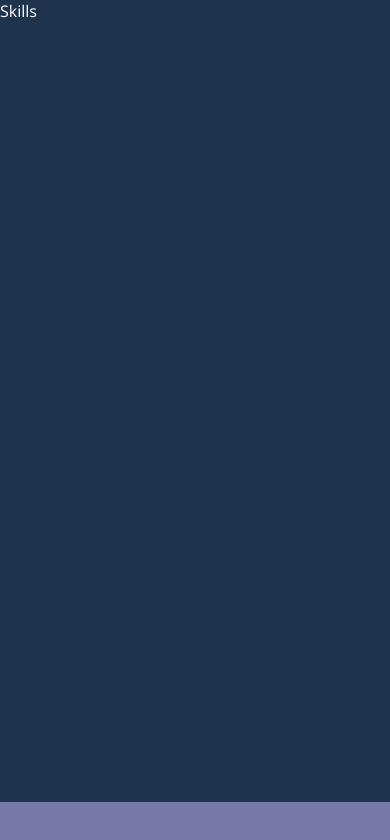
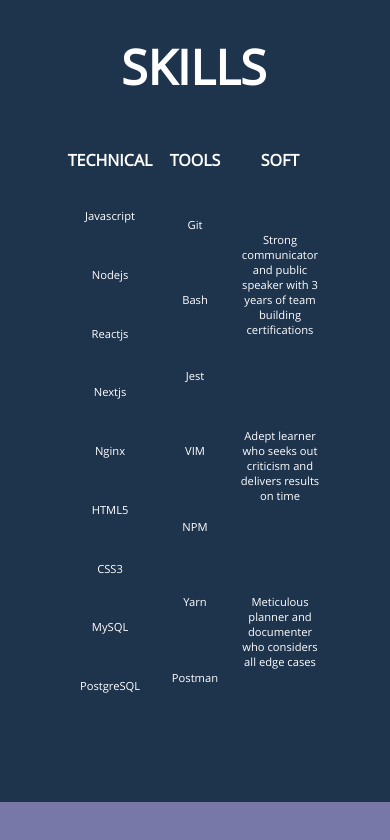
Before and after one commit to cporter1/portfolio-site, a Next.js app: page /sections/Skills in a window 390 px wide. Shown: the top 840 px of the page. Built offline with nearby package versions, Linux system fonts and the light colour scheme.

Commit message:
mobile view supported

```diff
--- a/src/pages/_app.js
+++ b/src/pages/_app.js
@@ -1,6 +1,7 @@
 import '@/styles/main.css'
 import '@/styles/shapes.css'
 import '@/styles/global.css'
+import '@/styles/mobile.css'
 
 export default function App({ Component, pageProps }) {
   return ( <Component {...pageProps} />)
--- a/src/pages/sections/AboutMe.js
+++ b/src/pages/sections/AboutMe.js
@@ -26,7 +26,7 @@
         <div className="about-column1-container">
           <div className='paragraph-wrapper'>
             <p id='top'>
-              Hello, my name is Colin Porter and I am a full stack software engineer with a specialty in frontend.
+              Hello, my name is Colin Porter and I am a full stack software engineer with a focus in frontend.
             </p>
             <p>I have 4+ years of experience building intuitive and feature rich production web applications.</p>
             <p>I have a passion for producing dynamic applications that put the user experience at the forefront of development.</p>
--- a/src/pages/sections/Intro.js
+++ b/src/pages/sections/Intro.js
@@ -7,7 +7,11 @@
       <ShapesAnimimation/>
 
       <h1>Welcome, my name is Colin Porter.</h1>
-      <h2><i>Frontend Software Engineer</i></h2>
+      <h2>
+        <i className="intro-description">
+          Frontend Software Engineer
+        </i>
+      </h2>
 
       <div className="intro-options-wrapper">
         <ScrollToLink id='about-section'   className='scrollto-resume'   >Resume</ScrollToLink>
--- a/src/pages/sections/Skills.js
+++ b/src/pages/sections/Skills.js
@@ -1,7 +1,44 @@
 export default function Skills() {
-    return (
-        <div id='skills-section' className="skills-container">
-            Skills
+  return (
+    <section id='skills-section' className="skills-container">
+      <h2>SKILLS</h2>
+
+      <div className="skills-grid-wrapper">
+        <div className="skills-column1">
+          <h3>TECHNICAL</h3>
+          <ul className="skills-list">
+            <li>Javascript</li>
+            <li>Nodejs</li>
+            <li>Reactjs</li>
+            <li>Nextjs</li>
+            <li>Nginx</li>
+            <li>HTML5</li>
+            <li>CSS3</li>
+            <li>MySQL</li>
+            <li>PostgreSQL</li>
+          </ul>
         </div>
-    )
+        <div className="skills-column2">
+          <h3>TOOLS</h3>
+          <ul className="skills-list">
+            <li>Git</li>
+            <li>Bash</li>
+            <li>Jest</li>
+            <li>VIM</li>
+            <li>NPM</li>
+            <li>Yarn</li>
+            <li>Postman</li>
+          </ul>
+        </div>
+        <div className="skills-column3">
+          <h3>SOFT</h3>
+          <ul className="soft-skills">
+            <li>Strong communicator and public speaker with 3 years of team building certifications</li>
+            <li>Adept learner who seeks out criticism and delivers results on time</li>
+            <li>Meticulous planner and documenter who considers all edge cases</li>
+          </ul>
+        </div>
+      </div>
+    </section>
+  )
 }
--- a/src/styles/global.css
+++ b/src/styles/global.css
@@ -1,7 +1,3 @@
-/* :root {
-  --base-color: #1e344d;
-} */
-
 html, body {
   margin: 0;
   padding: 0;
@@ -9,6 +5,7 @@
   scroll-behavior: smooth;
   background-color: rgb(119, 119, 168);
   color: white;
+  overflow-x: hidden;
 }
 * {
   font-family: Product Sans;
--- a/src/styles/main.css
+++ b/src/styles/main.css
@@ -5,7 +5,7 @@
     display: flex;
     align-items: center;
     width: 100%;
-    height: 5.1vh;
+    height: 5vh;
     background-color: rgb(119, 119, 168);
 }
 
@@ -16,6 +16,7 @@
 
 .navbar-list {
   display: flex;
+  padding: 0;
 }
 
 .github-icon {
@@ -59,11 +60,13 @@
 
 .scrollto-link {
   background: none;
+  display: flex;
+  white-space: nowrap;
+  align-items: center;
   border: none;
   font-size: 1.3rem;
   font-weight: 900;
   text-shadow: .2px .2px, .2px .2px, .2px .2px;
-  height: 50px;
   cursor: pointer;
   font-family: Product Sans;
 }
@@ -72,13 +75,15 @@
   border-radius: 5px;
   border: none;
   margin: 20px;
-  width: 110px;
+  width: 6rem;
+  white-space: nowrap;
   z-index: 2;
   cursor: pointer;
 }
 
 .intro-container > h1 {
   margin-top: 200px;
+  text-align: center;
 }
 
 .intro-container > h2 {
@@ -100,6 +105,7 @@
 .about-container > h2 {
   text-align: center;
   font-size: 3rem;
+  margin-right: 3%;
   margin-bottom: 4vh;
 }
 
@@ -216,12 +222,147 @@
 
 .projects-container {
   background-color: #1e344d;
-  min-height: 95vh;
+  min-height: 81vh;
+
+  padding: 4vh 10vw 10vh 10vw;
+}
+
+.projects-container > h2 {
+  text-align: center;
+  font-size: 3rem;
+  margin-bottom: 4vh;
+}
+
+.projects-wrapper {
+  display: grid;
+  grid-template-rows: 1fr 1fr 1fr;
+  row-gap: 10%;
+
+  height: 69vh;
+}
+
+.grid-row {
+  display: flex;
+}
+
+.project-info {
+  display: flex;
+  flex-direction: column;
+  justify-content: center;
+  align-items: center;
+  width: 40%;
+  margin: auto;
+}
+
+.project-info > h3, .project-info > h2 {
+  text-align: center;
+}
+
+.project-info > h3 {
+  white-space: nowrap;
+  font-size: small;
+}
+
+.project-banner-1 {
+  background-color: #21D4FD;
+  width: 60%;
+  display: flex;
+  margin-left: auto;
+  border-radius: 10px;
+}
+
+.project-banner-2 {
+  background-color: #21D4FD;
+  width: 60%;
+  display: flex;
+  margin-right: auto;
+  border-radius: 10px;
+}
+
+.project-banner-3 {
+  background-color: #21D4FD;
+  width: 60%;
+  display: flex;
+  margin-left: auto;
+  border-radius: 10px;
 }
 
 .skills-container {
   background-color: #1e344d;
-  min-height: 95vh;
+  min-height: 81vh;
+
+  padding: 4vh 8vh 10vh 8vh;
+}
+
+.skills-container > h2 {
+  text-align: center;
+  font-size: 3rem;
+  margin-right: 1%;
+  margin-bottom: 4vh;
+}
+
+.skills-list > h3 {
+  margin: 0;
+  font-size: xx-large;
+}
+
+.skills-grid-wrapper {
+  display: grid;
+  grid-template-columns: 1fr 1fr 1fr;
+  height: 69vh;
+}
+
+.skills-column1 {
+  /* background-color: #21D4FD; */
+  display: flex;
+  flex-direction: column;
+}
+
+.skills-column1 > h3, .skills-column2 > h3, .skills-column3 > h3 {
+  text-align: center;
+  font-size: x-large;
+}
+
+.skills-list {
+  display: flex;
+  flex-direction: column;
+  justify-content: space-around;
+  padding: 0;
+  height: 100%;
+  margin: auto;
+}
+
+.soft-skills > h3 {
+  margin: 0;
+  font-size: xx-large;
+}
+
+.soft-skills {
+  display: flex;
+  flex-direction: column;
+  justify-content: space-around;
+  padding: 0;
+  height: 100%;
+  margin: auto;
+}
+
+.soft-skills > li {
+  text-align: center;
+}
+
+.skills-list > li {
+  text-align: center;
+}
+
+.skills-column2 {
+  /* background-color: #295b66; */
+  display: flex;
+  flex-direction: column;
+}
+
+.skills-column3 {
+  display: flex;
+  flex-direction: column;
 }
 
 .contactme-container {
@@ -285,13 +426,13 @@
 .name-email-wrapper > input {
   background-color: #365272;
   color: white;
-  height: 6vh;
+  height: 5vh;
   border-radius: 5px;
   border: none;
-  width: 49%;
-  font-size: 1.5rem;
-  padding: 5px;
-  padding-left: 10px;
+  width: 48%;
+  font-size: 1rem;
+  padding: .5rem;
+  padding-left: .5rem;
   outline-width: 0;
 }
 
--- /dev/null
+++ b/src/styles/mobile.css
@@ -0,0 +1,160 @@
+@media screen and (max-width: 810px) {
+  .scrollto-link {
+    font-size: .8rem;
+  }
+  .github-icon {
+    padding: 20px;
+  }
+  .linkedin-icon {
+    padding: 30px;
+  }
+}
+
+@media screen and (max-width: 550px) {
+  .scrollto-link {
+    font-size: .5rem;
+  }
+  .github-icon {
+    padding: 13px;
+  }
+  .linkedin-icon {
+    padding: 20px;
+  }
+  .intro-container > h1 {
+    margin-top: 30vh;
+    font-size: 1rem;
+    text-align: center;
+  }
+  .intro-description {
+    font-size: .8rem;
+  }
+  .scrollto-resume, .scrollto-contactme {
+    font-size: x-small;
+    padding: .5rem;
+  }
+}
+
+
+@media screen and (max-width: 410px) {
+  .scrollto-link {
+    font-size: .3rem;
+  }
+  .github-icon {
+    padding: 7px;
+  }
+  .linkedin-icon {
+    padding: 10px;
+  }
+  .scrollto-resume, .scrollto-contactme {
+    font-size: x-small;
+    padding: .2rem;
+  }
+}
+
+/* about me page */
+
+@media screen and (max-width: 1300px) {
+  .paragraph-wrapper > p, .paragraph-wrapper > h3 {
+    font-size: small;
+  }
+  .about-container > h2 {
+    font-size: x-large;
+  }
+}
+
+@media  screen and (max-width: 850px) {
+  .project-info > h2 {
+    font-size: small;
+  }
+  .project-info > h3 {
+    font-size: x-small;
+  }
+}
+
+@media  screen and (max-width: 650px) {
+  .paragraph-wrapper > p, .paragraph-wrapper > h3 {
+    font-size: x-small;
+  }
+  .about-container > h2 {
+    font-size: large;
+  }
+  .project-info > h2 .project-info > h3 {
+    font-size: medium;
+  }
+}
+
+@media  screen and (max-width: 530px) {
+  .project-info > h2, .project-info > h3 {
+    font-size: .35rem;
+  }
+}
+
+/* skills page */
+
+@media screen and (max-width: 500px) {
+  .skills-column1 > h3, .skills-column2 > h3, .skills-column3 > h3 {
+    text-align: center;
+    font-size: 1rem;
+  }
+  .skills-list > li, .soft-skills > li {
+    font-size: .7rem;
+  }
+}
+
+/* contact me page */
+
+@media screen and (max-width: 1100px) {
+  .contactme-container > h2 {
+    font-size: 1.5rem;
+  }
+  .email-wrapper > h3, .email-wrapper > text {
+    font-size: .8rem;
+  }
+  .name-email-wrapper > input::placeholder,
+  .email-textarea::placeholder,
+  .contactme-submit-button {
+    font-size: 1rem;
+  }
+}
+
+@media screen and (max-width: 730px) {
+  .contactme-container > h2 {
+    font-size: 1rem;
+  }
+  .email-wrapper > h3, .email-wrapper > text {
+    font-size: .6rem;
+  }
+  .name-email-wrapper > input::placeholder,
+  .email-textarea::placeholder,
+  .contactme-submit-button {
+    font-size: .7rem;
+  }
+}
+
+@media screen and (max-width: 550px) {
+  .contactme-container > h2 {
+    font-size: 1rem;
+  }
+  .email-wrapper > h3, .email-wrapper > text {
+    font-size: .5rem;
+  }
+  .name-email-wrapper > input::placeholder,
+  .email-textarea::placeholder,
+  .contactme-submit-button {
+    font-size: .5rem;
+  }
+}
+
+@media screen and (max-width: 470px) {
+  .contactme-container > h2 {
+    font-size: 1rem;
+  }
+  .email-wrapper > h3, .email-wrapper > text {
+    font-size: .4rem;
+  }
+  .name-email-wrapper > input::placeholder,
+  .email-textarea::placeholder,
+  .contactme-submit-button {
+    font-size: .4rem;
+  }
+}
```
Also changed, not shown: src/pages/sections/Projects.js (+30 -1 lines).
